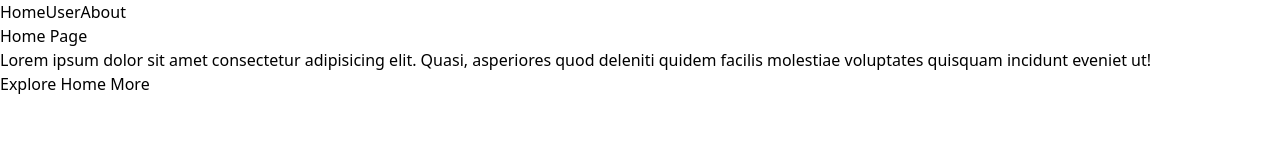
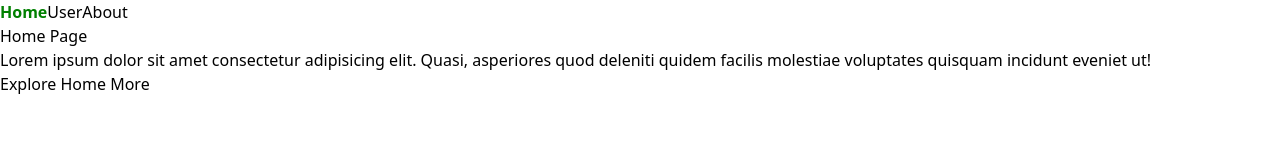
Before and after one commit to Vishwajeet-Londhe/react-advance, a React (Vite) app: page / in a window 1280 px wide. Shown: the top 160 px of the page. Built offline with nearby package versions, Linux system fonts and the light colour scheme.

Commit message:
color and fontweight added

```diff
--- a/src/components/Nav.jsx
+++ b/src/components/Nav.jsx
@@ -7,7 +7,9 @@ function Nav() {
     <div>
       <nav className='mt-10 flex justify-center gap-10'>
       <NavLink style={(e)=>{
-        console.log(e);
+        return {color: e.isActive ? 'green' : '',
+            fontWeight: e.isActive ? 'bold' : '',
+        };
       }} to="/">Home</NavLink>
       <NavLink to="/user">User</NavLink>
       <NavLink to="/about">About</NavLink>
```
